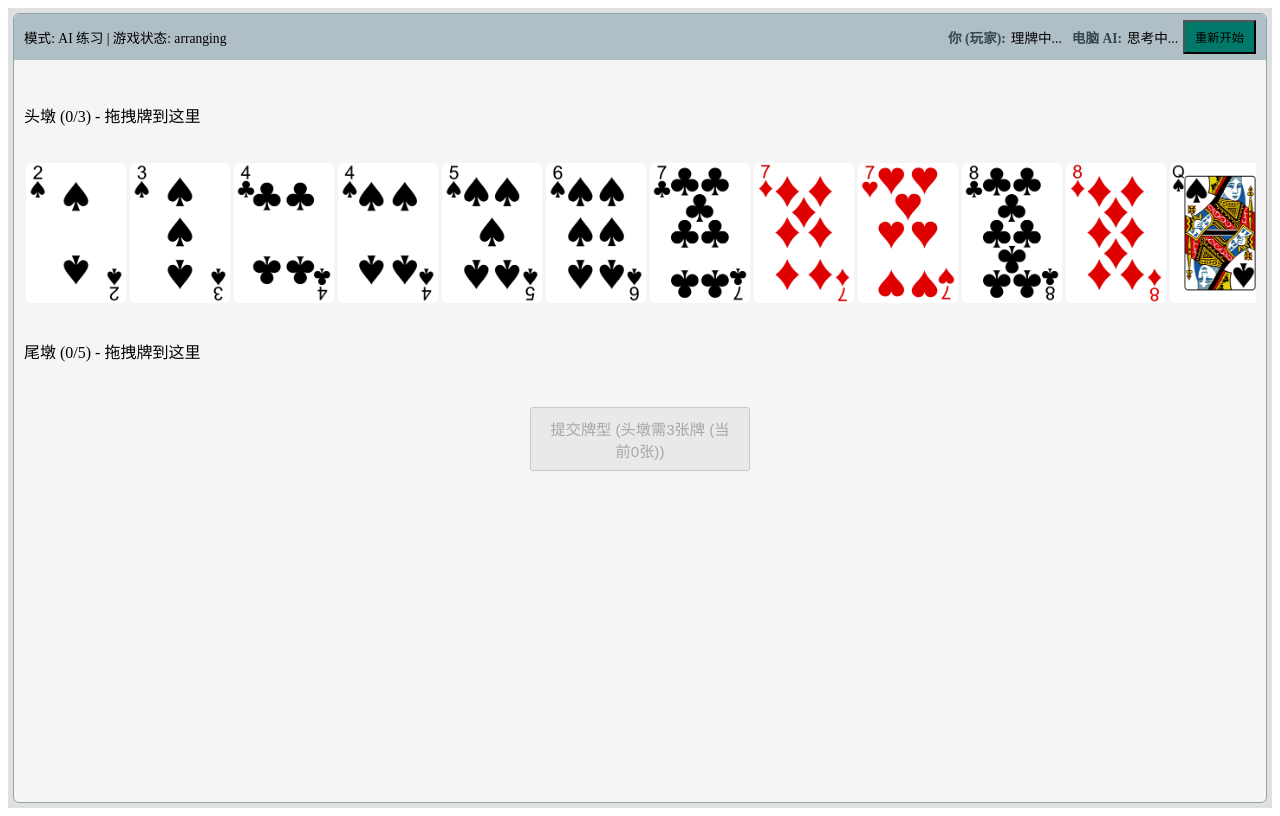
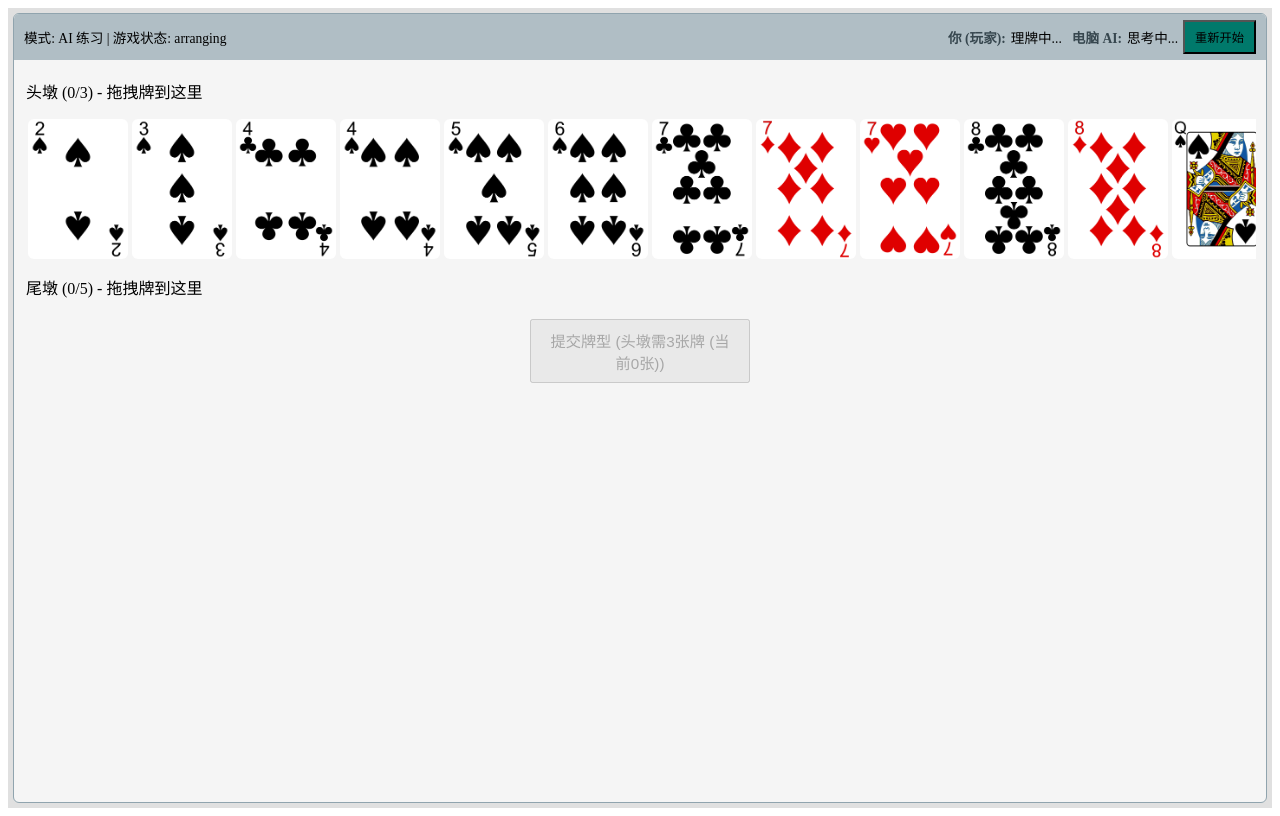
Before and after one commit to wen952555/sss, a Vue app in the folder frontend/: page / in a window 1280 px wide. Both pictures are taken after a click on the button "开始牌局". Built offline with nearby package versions, Linux system fonts and the light colour scheme.

Commit message:
Update main.css

```diff
--- a/frontend/src/assets/main.css
+++ b/frontend/src/assets/main.css
@@ -1,37 +1,63 @@
 .card-container {
   display: flex;
   flex-direction: row;
+  align-items: center;
+  /* 重点！ */
   flex-wrap: nowrap;
-  align-items: center;
   overflow: hidden;
-  position: relative;
   width: 100%;
-  --card-count: 13; /* 这里记得用js或模板赋为实际牌数 */
-  min-height: 80px; /* 适配牌高 */
+  min-width: 0;
+  background: transparent;
+  padding: 4px 2px;
+  box-sizing: border-box;
+  --card-overlap: -42px;    /* 负值，决定重叠多少，实际可调，比如 -40~-48px */
 }
 
-/* 保持卡片尺寸不变 */
+/* 保持卡片尺寸不变，重叠显示 */
 .hand-card-item {
-  width: 50px;
-  height: 70px;
+  width: 50px;          /* 牌宽 */
+  height: 70px;         /* 牌高 */
   border-radius: 4px;
   background: #fff;
   box-shadow: 0 0 2px rgba(0,0,0,0.2);
-  display: flex; justify-content: center; align-items: center;
+  display: flex;
+  justify-content: center;
+  align-items: center;
   position: relative;
   z-index: 1;
   transition: transform 0.1s, z-index 0.1s;
   flex-shrink: 0;
-  margin-left: calc(
-    var(--card-count, 13) > 1
-      ? max(-1 * ((100% - 50px) / (var(--card-count, 13) - 1)), -44px)
-      : 0
-  );
+  margin-left: var(--card-overlap);
 }
 .hand-card-item:first-child { margin-left: 0; }
 
-/* 提升悬浮效果 */
+/* z-index递增，确保牌堆叠时后面的在最上 */
+.card-container .hand-card-item:nth-child(1) { z-index: 1; }
+.card-container .hand-card-item:nth-child(2) { z-index: 2; }
+.card-container .hand-card-item:nth-child(3) { z-index: 3; }
+.card-container .hand-card-item:nth-child(4) { z-index: 4; }
+.card-container .hand-card-item:nth-child(5) { z-index: 5; }
+.card-container .hand-card-item:nth-child(6) { z-index: 6; }
+.card-container .hand-card-item:nth-child(7) { z-index: 7; }
+.card-container .hand-card-item:nth-child(8) { z-index: 8; }
+.card-container .hand-card-item:nth-child(9) { z-index: 9; }
+.card-container .hand-card-item:nth-child(10) { z-index: 10; }
+.card-container .hand-card-item:nth-child(11) { z-index: 11; }
+.card-container .hand-card-item:nth-child(12) { z-index: 12; }
+.card-container .hand-card-item:nth-child(13) { z-index: 13; }
+
+/* 鼠标悬浮时效果 */
 .hand-card-item:hover {
   transform: scale(1.08) translateY(-8px);
   z-index: 100;
 }
+
+/* 桌面端大牌可选 */
+@media (min-width: 601px) {
+  .card-container { --card-overlap: -60px; }
+  .hand-card-item {
+    width: 90px;
+    height: 126px;
+    border-radius: 6px;
+  }
+}
```
